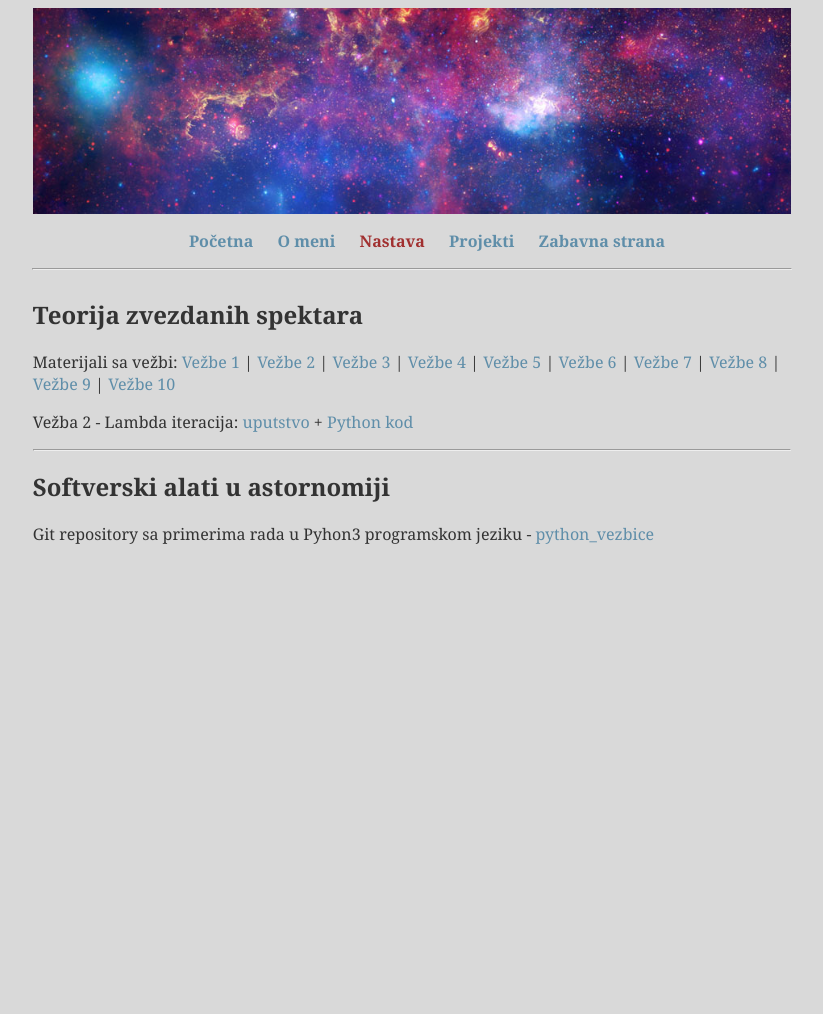
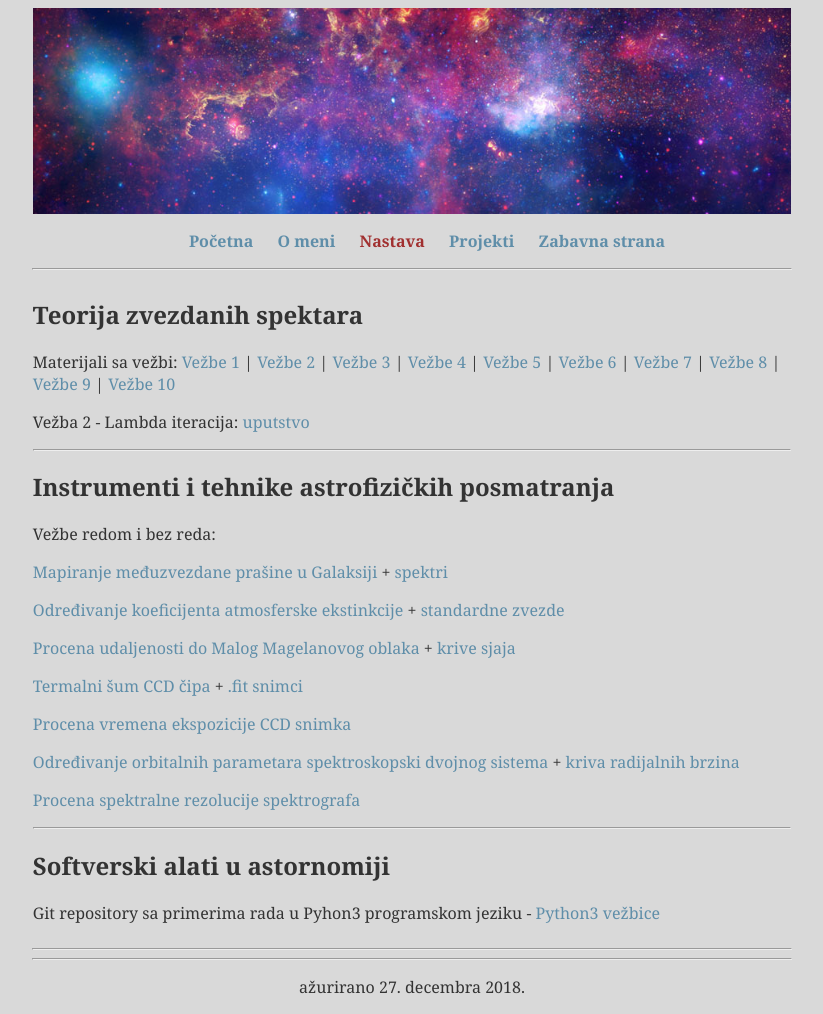
Before and after one commit to dvukadinovic/sajt, a plain HTML site: page nastava.html in a window 1280 px wide. Shown: the whole page, without its empty margins (228-1051 px from the left). Before the commit the page ends 800 px from the top, so only its background shows below. Drawn offline with Linux system fonts and the light colour scheme.

Commit message:
updated ITAfP excersises

```diff
--- a/nastava.html
+++ b/nastava.html
@@ -25,17 +25,39 @@
 		<div class="body">
 			<h2> Teorija zvezdanih spektara</h2>
 
-			<p>Materijali sa vežbi: <a href="./tzs_vezbe/TZSPV1.pdf">Vežbe 1</a> | <a href="./tzs_vezbe/TZSPV2.pdf">Vežbe 2</a> | <a href="./tzs_vezbe/TZSPV3.pdf">Vežbe 3</a> | <a href="./tzs_vezbe/TZSPV4.pdf">Vežbe 4</a> | <a href="./tzs_vezbe/TZSPV5.pdf">Vežbe 5</a> | <a href="./tzs_vezbe/TZSPV6.pdf">Vežbe 6</a> | <a href="./tzs_vezbe/TZSPV7.pdf">Vežbe 7</a> | <a href="./tzs_vezbe/TZSPV8.pdf">Vežbe 8</a> | <a href="./tzs_vezbe/TZSPV9.pdf">Vežbe 9</a> | <a href="./tzs_vezbe/TZSPV10.pdf">Vežbe 10</a></p>
+				<p>Materijali sa vežbi: <a href="./tzs_vezbe/TZSPV1.pdf">Vežbe 1</a> | <a href="./tzs_vezbe/TZSPV2.pdf">Vežbe 2</a> | <a href="./tzs_vezbe/TZSPV3.pdf">Vežbe 3</a> | <a href="./tzs_vezbe/TZSPV4.pdf">Vežbe 4</a> | <a href="./tzs_vezbe/TZSPV5.pdf">Vežbe 5</a> | <a href="./tzs_vezbe/TZSPV6.pdf">Vežbe 6</a> | <a href="./tzs_vezbe/TZSPV7.pdf">Vežbe 7</a> | <a href="./tzs_vezbe/TZSPV8.pdf">Vežbe 8</a> | <a href="./tzs_vezbe/TZSPV9.pdf">Vežbe 9</a> | <a href="./tzs_vezbe/TZSPV10.pdf">Vežbe 10</a></p>
 
-			<p>Vežba 2 - Lambda iteracija: <a href="http://poincare.matf.bg.ac.rs/~olga/tzs/Vezba_2.pdf">uputstvo</a> + <a href="lambda_it_parabolic.zip">Python kod</a></p>
+				<p>Vežba 2 - Lambda iteracija: <a href="http://poincare.matf.bg.ac.rs/~olga/tzs/Vezba_2.pdf">uputstvo</a>
 
 			<hr align="center">
+			<h2> Instrumenti i tehnike astrofizičkih posmatranja</h2>
 
+				Vežbe redom i bez reda:
+
+				<p><a href="./files/ekstinkcija.pdf"> Mapiranje međuzvezdane prašine u Galaksiji </a> + <a href="https://drive.google.com/file/d/1VonKOBwimoX54h18XaLO5q3imAEZbiUb/view?usp=sharing">spektri</a></p>
+
+				<p><a href="./files/atm_ext.pdf"> Određivanje koeficijenta atmosferske ekstinkcije </a> + <a href="https://drive.google.com/open?id=1c8A26aZyMnufqN6db9t1Uqzx68q7Q8TR">standardne zvezde</a></p>
+
+				<p><a href="./files/mmo_dist.pdf"> Procena udaljenosti do Malog Magelanovog oblaka </a> + <a href="https://drive.google.com/open?id=1aoaq5eyRz34LJRkNzoSKioVBmoR3qgHH">krive sjaja</a></p>
+
+				<p><a href="./files/dark_noise.pdf"> Termalni šum CCD čipa </a> + <a href="https://drive.google.com/open?id=1bNSqqXRX_4rddEbZY6QfP7ncQEkv6Jji">.fit snimci</a></p>
+
+				<p><a href="./files/exp_time.pdf"> Procena vremena ekspozicije CCD snimka </a></p>
+
+				<p><a href=""> Određivanje orbitalnih parametara spektroskopski dvojnog sistema </a> + <a href="https://drive.google.com/open?id=1EKFuGYx0jOhj2RwS9llt6NV4yIyQEIi8">kriva radijalnih brzina</a></p>
+
+				<p><a href="./files/spectrograph.pdf"> Procena spektralne rezolucije spektrografa </a></p>
+
+			<hr align="center">
 			<h2> Softverski alati u astornomiji </h2>
 
-			<p> Git repository sa primerima rada u Pyhon3 programskom jeziku - <a href="https://github.com/dvukadinovic/python_vezbice"> python_vezbice </a> </p>
+				<p> Git repository sa primerima rada u Pyhon3 programskom jeziku - <a href="https://github.com/dvukadinovic/python_vezbice"> Python3 vežbice </a> </p>
 		</div>
 	</div>
+	<hr width="60%" align="center">
+	<hr width="60%" align="center">
+	<p align="center"> ažurirano 27. decembra 2018.</p>
+
 </body>
 
 </body>
```
Also changed, not shown: index.html (+13 -0 lines), 6 other files.
